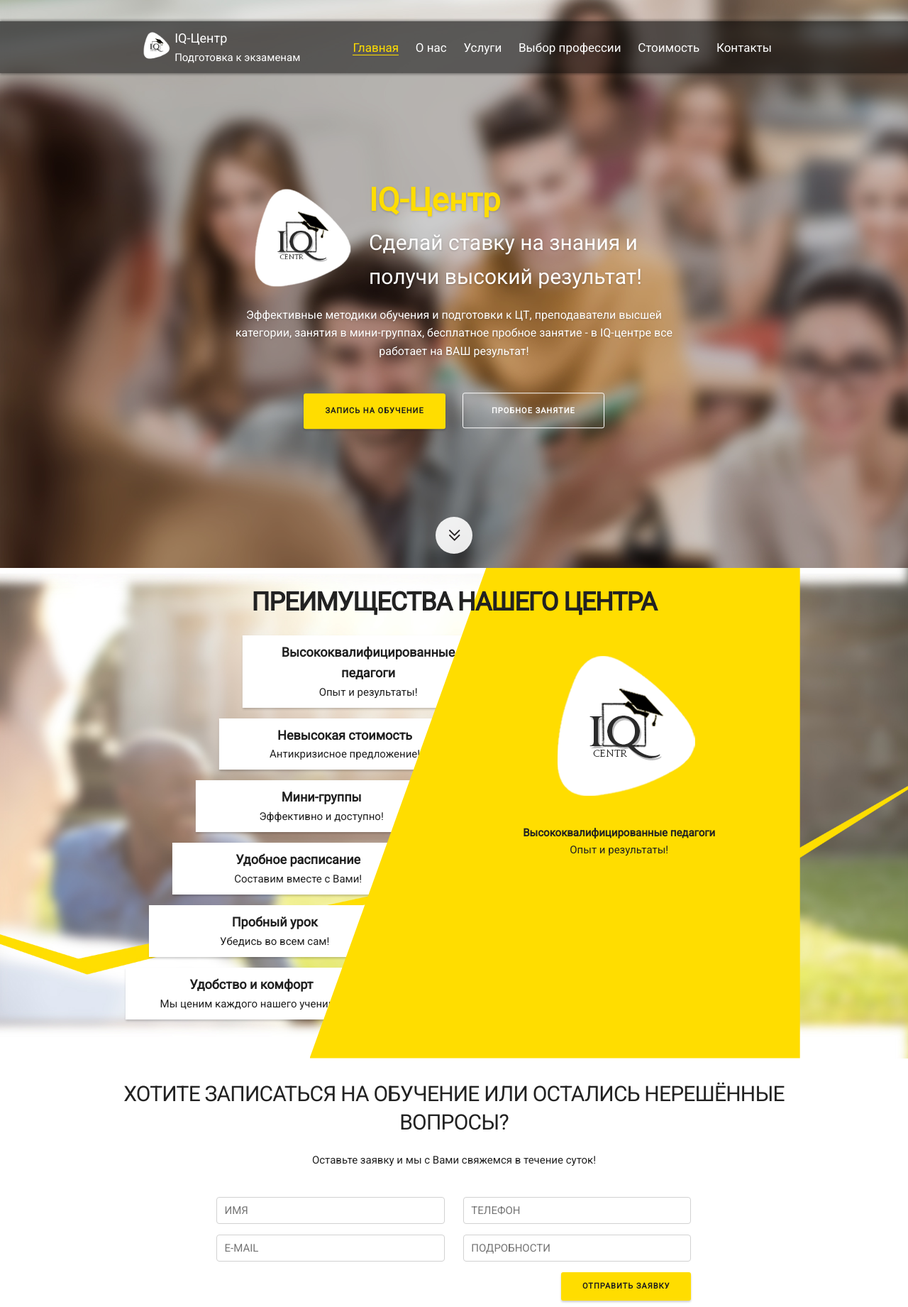
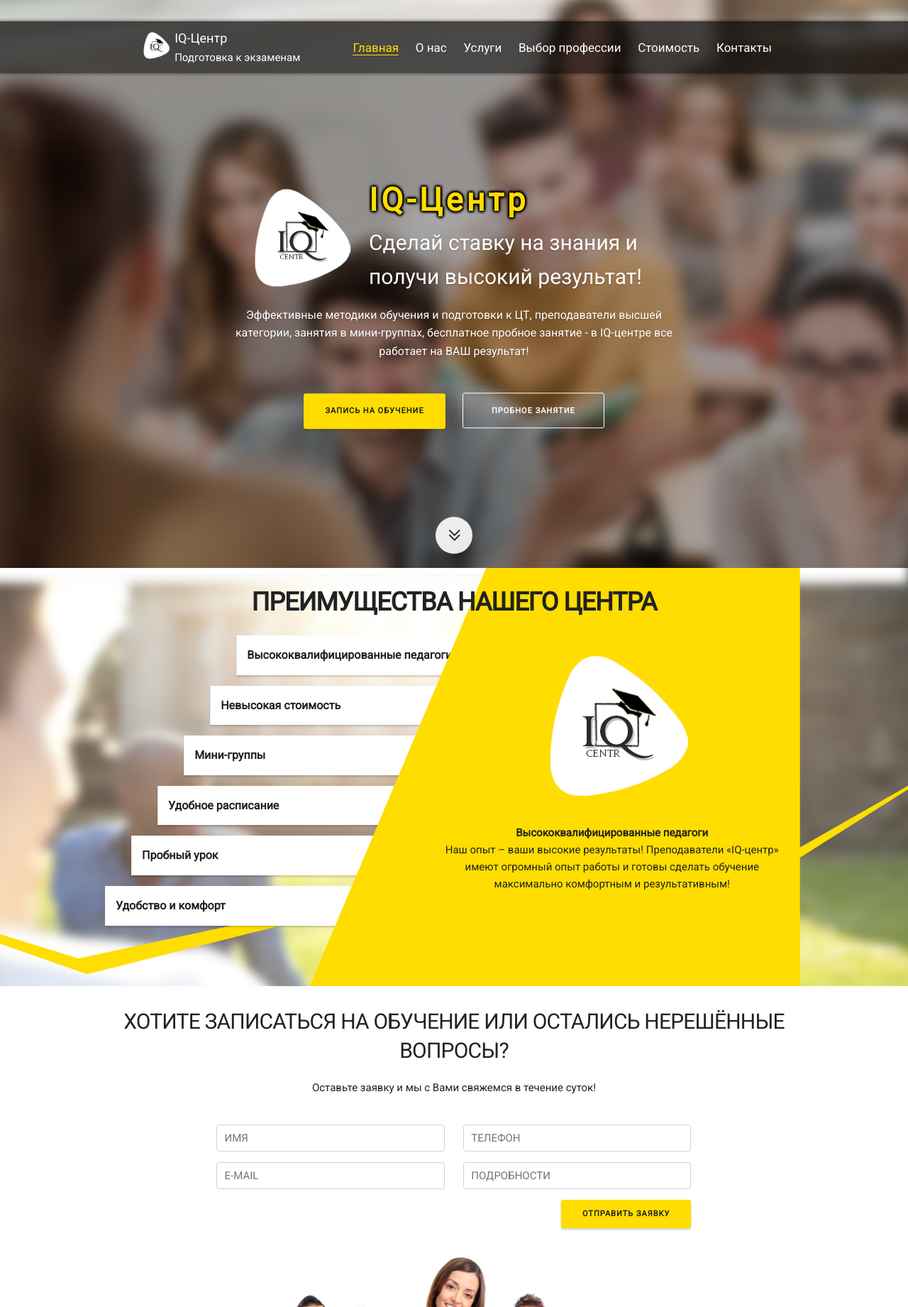
Before and after one commit to exymax/iq-center, a PHP site: page / in a window 1280 px wide. Shown: the top 1841 px of the page at 71% size. Run offline with PHP 8.4, Linux system fonts and the light colour scheme; some libraries are stand-ins or nearby versions.

Commit message:
Last modifications

```diff
--- a/css/common.css
+++ b/css/common.css
@@ -225,3 +225,14 @@
     color: #1abc9c;
     text-decoration: none;
 }
+
+@media screen and (max-width: 1232px) {
+    .header {
+        padding: 8px 8%;
+    }
+
+    .navigation li {
+        font-size: 15px;
+        margin-left: 7px;
+    }
+}
--- a/css/main.css
+++ b/css/main.css
@@ -4,6 +4,10 @@
     margin: 0;
     width: 100%;
     height: 100%;
+}
+
+.hero-intro .fader {
+    background-color: rgba(0, 0, 0, .35);
 }
 
 .hero-intro .info {
@@ -34,6 +38,10 @@
 }
 
 .hero-intro .info .title {
+    -webkit-font-smoothing: antialiased;
+    letter-spacing: 5px;
+    text-shadow: #000 0 0 4px, #000 0 0 4px,   #000 0 0 4px,
+    #000 0 0 4px, #000 0 0 4px, #000 0 0 4px;
     font-size: 45px;
     font-weight:bold;
 }
@@ -100,17 +108,17 @@
 
 .advantages ul li {
     cursor: pointer;
-    max-width: 60%;
+    max-width: 70%;
     margin-top: 15px;
-    text-align: center;
-    padding: 10px 0 10px 25px;
+    text-align: left;
+    padding: 15px 0 15px 15px;
     color: #202020;
     background-color: #fff;
     box-shadow: 0 2px 3px rgba(0, 0, 0, .2);
 }
 
 .advantages ul li .title {
-    font-size: 18px;
+    font-size: 16px;
 }
 
 .advantages ul li:hover {
@@ -122,27 +130,27 @@
 }
 
 .advantages ul li.first {
-    transform:  translateX(70%);
+    transform:  translateX(60%);
 }
 
 .advantages ul li.second {
-    transform:  translateX(60%);
+    transform:  translateX(50%);
 }
 
 .advantages ul li.third {
-    transform:  translateX(50%);
+    transform:  translateX(40%);
 }
 
 .advantages ul li.fourth {
-    transform:  translateX(40%);
+    transform:  translateX(30%);
 }
 
 .advantages ul li.fifth {
-    transform:  translateX(30%);
+    transform:  translateX(20%);
 }
 
 .advantages ul li.sixth {
-    transform:  translateX(20%);
+    transform:  translateX(10%);
 }
 
 .advantages ul li:first-child {
@@ -175,6 +183,7 @@
     display: flex;
     flex-direction: column;
     align-items: center;
+    padding-right: 20px;
 }
 
 .tabItem .title {
--- a/feedback.php
+++ b/feedback.php
@@ -48,6 +48,7 @@
                 <div class="card upper right"></div>
                 <div class="card angled right"></div>
                 <div class="card lower right"></div>
+                <div class="card centered"></div>
             </div>
             <div class="feedback-cards">
                 <div>Feedback 1</div>
--- a/index.php
+++ b/index.php
@@ -52,33 +52,21 @@
                 <ul>
                     <li class="active first transition">
                         <span class="title">Высококвалифицированные педагоги</span>
-                        <br>
-                        <span class="description">Опыт и результаты!</span>
                     </li>
                     <li class="second transition">
                         <span class="title">Невысокая стоимость</span>
-                        <br>
-                        <span class="description">Антикризисное предложение!</span>
                     </li>
                     <li class="third transition">
                         <span class="title">Мини-группы</span>
-                        <br>
-                        <span class="description">Эффективно и доступно!</span>
                     </li>
                     <li class="fourth transition">
                         <span class="title">Удобное расписание</span>
-                        <br>
-                        <span class="description">Составим вместе с Вами!</span>
                     </li>
                     <li class="fifth transition">
                         <span class="title">Пробный урок</span>
-                        <br>
-                        <span class="description">Убедись во всем сам!</span>
                     </li>
                     <li class="sixth transition">
                         <span class="title">Удобство и комфорт</span>
-                        <br>
-                        <span class="description">Мы ценим каждого нашего ученика!</span>
                     </li>
                 </ul>
             </div>
@@ -86,32 +74,34 @@
                 <div class="tabItem active first">
                     <img src="images/logo.png">
                     <span class="title">Высококвалифицированные педагоги</span>
-                    <p class="description">Опыт и результаты!</p>
+                    <p class="description">Наш опыт – ваши высокие результаты!
+                        Преподаватели «IQ-центр» имеют огромный опыт работы и готовы сделать обучение максимально комфортным и результативным!</p>
                 </div>
                 <div class="tabItem second">
                     <img src="images/logo.png">
                     <span class="title">Невысокая стоимость</span>
-                    <p class="description">Антикризисное предложение!</p>
+                    <p class="description">В «IQ-центр»  - антикризисное предложение!
+                        Мы специально снизили цены, чтобы возможность получить глубокие знания была у всех, независимо от уровня достатка.</p>
                 </div>
                 <div class="tabItem third">
                     <img src="images/logo.png">
                     <span class="title">Мини-группы</span>
-                    <p class="description">Эффективно и доступно!</p>
+                    <p class="description">Занятия проходят в группах до 6 человек. Согласно многочисленным исследованиям, это наиболее эффективная форма проведения занятий. Она позволяет не только получить знания, но закрепить их при работе в парах.</p>
                 </div>
                 <div class="tabItem fourth">
                     <img src="images/logo.png">
                     <span class="title">Удобное расписание</span>
-                    <p class="description">Составим вместе с Вами!</p>
+                    <p class="description">Сегодня подготовка к занятиям отнимает огромное количество времени у школьников. В «IQ-центр» ценят каждую минуту свои учеников. Мы обязательно составим расписание занятий вместе с вами с учетом ваших пожеланий!</p>
                 </div>
                 <div class="tabItem fifth">
                     <img src="images/logo.png">
                     <span class="title">Пробный урок</span>
-                    <p class="description">Убедись во всем сам!</p>
+                    <p class="description">Всегда важно найти «своего» учителя. Приходите на бесплатный пробный урок и убедитесь сами в профессионализме наших преподавателей!</p>
                 </div>
                 <div class="tabItem sixth">
                     <img src="images/logo.png">
                     <span class="title">Удобство и комфорт</span>
-                    <p class="description">Мы ценим каждого нашего ученика!</p>
+                    <p class="description">Мы ценим удобство каждого нашего ученика, поэтому много внимания уделяем комфортным условиям обучения. Светлые просторные аудитории, оборудованные всем необходимым для результативного обучения – в «IQ-центр» созданы все условия для получения знаний!</p>
                 </div>
             </div>
             <div class="trapezoid"></div>
--- a/mail.php
+++ b/mail.php
@@ -27,8 +27,8 @@
     $messageBody = wordwrap($values['details'], 70);
     $mail = mail('exymax@gmail.com', $subject, $messageBody);
     if ($mail) {
-       return json_encode(['result' => 'sent']);
+       echo json_encode(['result' => 'sent']);
     }
 } else {
-    return json_encode(['result' => 'error']);
+    echo json_encode(['result' => 'error']);
 }
--- a/parts/bottom.php
+++ b/parts/bottom.php
@@ -3,7 +3,7 @@
         <div class="two columns offset-by-one">
             <ul class="links">
                 <li class="title">О НАС</li>
-                <li><a href="blog.php">Новости</a></li>
+                <li><a href="blog/">Новости</a></li>
                 <li><a href="teachers.php">Наши педагоги</a></li>
                 <li><a href="gallery.php">Фотогалерея</a></li>
                 <li><a href="feedback.php">Отзывы</a></li>
```
Also changed, not shown: about.php (+10 -8 lines), css/feedback.css (+33 -17 lines), images/teachers/OW5mCkhCmIc.jpg (added), 2 other files.
